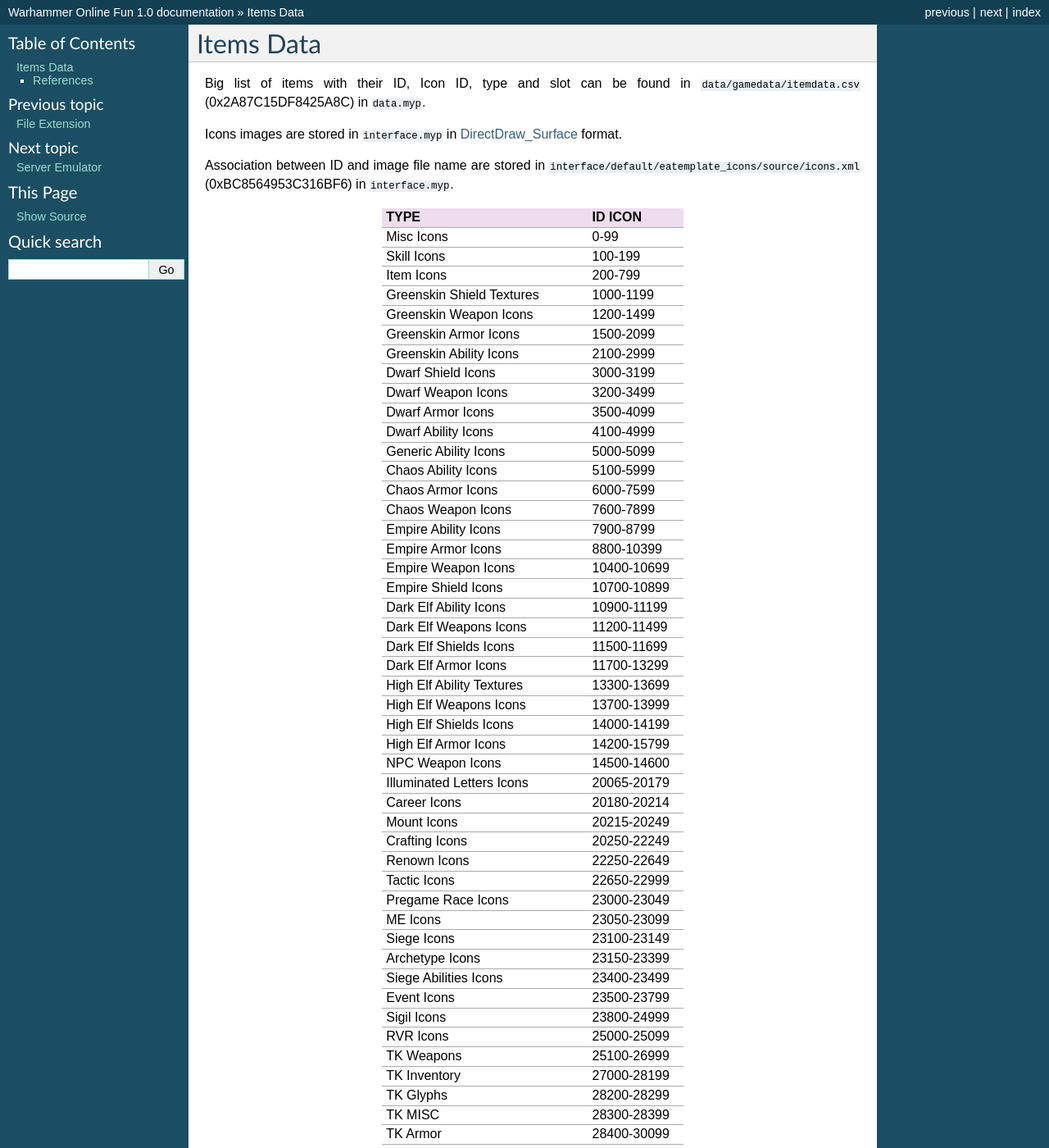
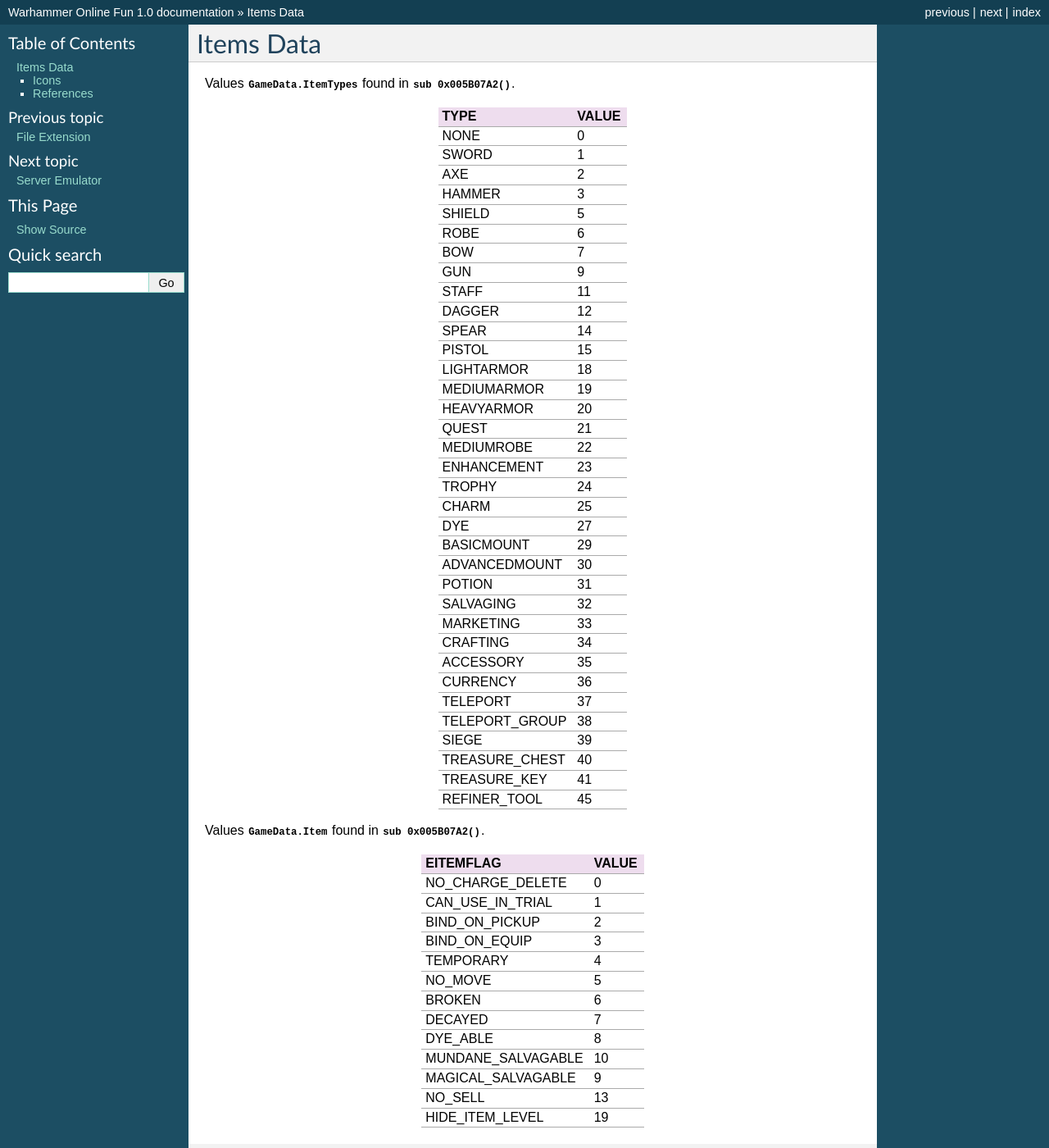
Before and after one commit to w4kfu/waronline_fun, a Sphinx documentation site: the page built from Doc/source/ItemsData.rst, in a window 1280 px wide and 1400 px high. Shown: the whole window at 82% size. Built offline with Sphinx 7.4.7, drawn with Linux system fonts in a browser that asks for light colours.

Commit message:
add GamaData.Item

```diff
--- a/Doc/source/ItemsData.rst
+++ b/Doc/source/ItemsData.rst
@@ -1,5 +1,70 @@
 Items Data
 ==========
+
+Values :class:`GameData.ItemTypes` found in :func:`sub 0x005B07A2`.
+
+================================================== =================
+TYPE                                               VALUE
+================================================== =================
+NONE                                               0
+SWORD                                              1
+AXE                                                2
+HAMMER                                             3
+SHIELD                                             5
+ROBE                                               6
+BOW                                                7
+GUN                                                9
+STAFF                                              11
+DAGGER                                             12
+SPEAR                                              14
+PISTOL                                             15
+LIGHTARMOR                                         18
+MEDIUMARMOR                                        19
+HEAVYARMOR                                         20
+QUEST                                              21
+MEDIUMROBE                                         22
+ENHANCEMENT                                        23
+TROPHY                                             24
+CHARM                                              25
+DYE                                                27
+BASICMOUNT                                         29
+ADVANCEDMOUNT                                      30
+POTION                                             31
+SALVAGING                                          32
+MARKETING                                          33
+CRAFTING                                           34
+ACCESSORY                                          35
+CURRENCY                                           36
+TELEPORT                                           37
+TELEPORT_GROUP                                     38
+SIEGE                                              39
+TREASURE_CHEST                                     40
+TREASURE_KEY                                       41
+REFINER_TOOL                                       45
+================================================== =================
+
+Values :class:`GameData.Item` found in :func:`sub 0x005B07A2`.
+
+================================================== =================
+EITEMFLAG                                          VALUE
+================================================== =================
+NO_CHARGE_DELETE                                   0
+CAN_USE_IN_TRIAL                                   1
+BIND_ON_PICKUP                                     2
+BIND_ON_EQUIP                                      3
+TEMPORARY                                          4
+NO_MOVE                                            5
+BROKEN                                             6
+DECAYED                                            7
+DYE_ABLE                                           8
+MUNDANE_SALVAGABLE                                 10
+MAGICAL_SALVAGABLE                                 9
+NO_SELL                                            13
+HIDE_ITEM_LEVEL                                    19
+================================================== =================
+
+Icons
+-----
 
 Big list of items with their ID, Icon ID, type and slot can be found in
 :file:`data/gamedata/itemdata.csv` (0x2A87C15DF8425A8C) in :file:`data.myp`.
```
